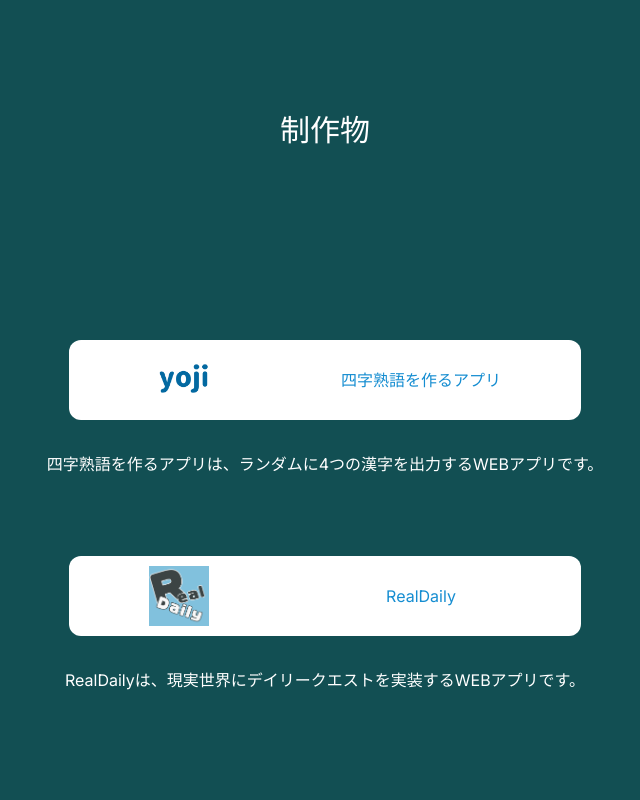
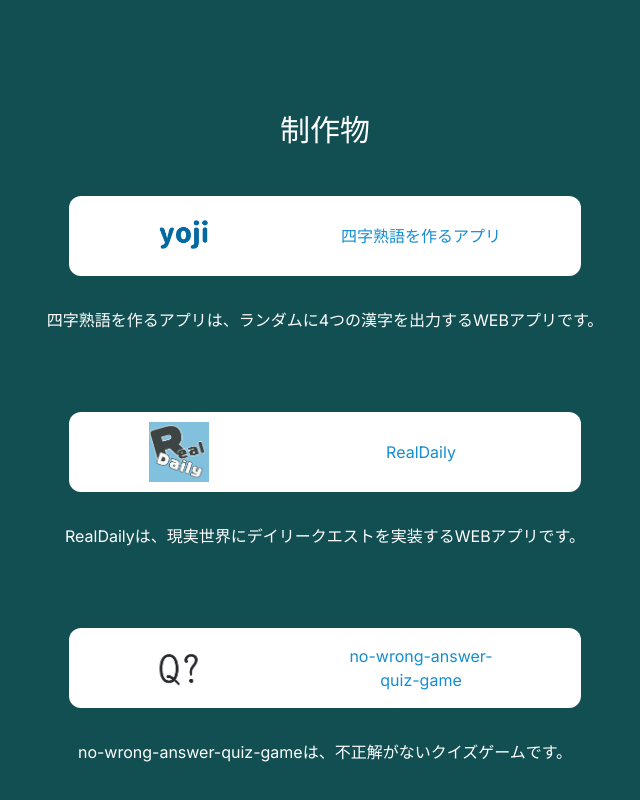
Before and after one commit to CA01971020/hii-site, a Next.js app in the folder hii-site/: page / in a window 1280 px wide. Shown: the part 1736-2536 px from the top of the page, without its empty margins (315-955 px from the left). Built offline with nearby package versions, Linux system fonts and the light colour scheme.

Commit message:
スタイルの修正

```diff
--- a/hii-site/src/component/top_page/portfolio.tsx
+++ b/hii-site/src/component/top_page/portfolio.tsx
@@ -1,13 +1,15 @@
 import Yojijyukugo from "../portfolio/yojijyukugo";
 import Realdaily from "../portfolio/realdaily";
+import NoWrongAnswerQuizGame from "../portfolio/no-wrong-answer-quiz-game";
 
 export default function Portfolio() {
   return (
     <section id="portfolio" className="relative pt-56 text-white text-center">
       <h1>制作物</h1>
-      <div className="mt-48 flex flex-col gap-20">
+      <div className="mt-12 flex flex-col gap-20">
         <Yojijyukugo />
         <Realdaily />
+        <NoWrongAnswerQuizGame />
       </div>
     </section>
   );
```
